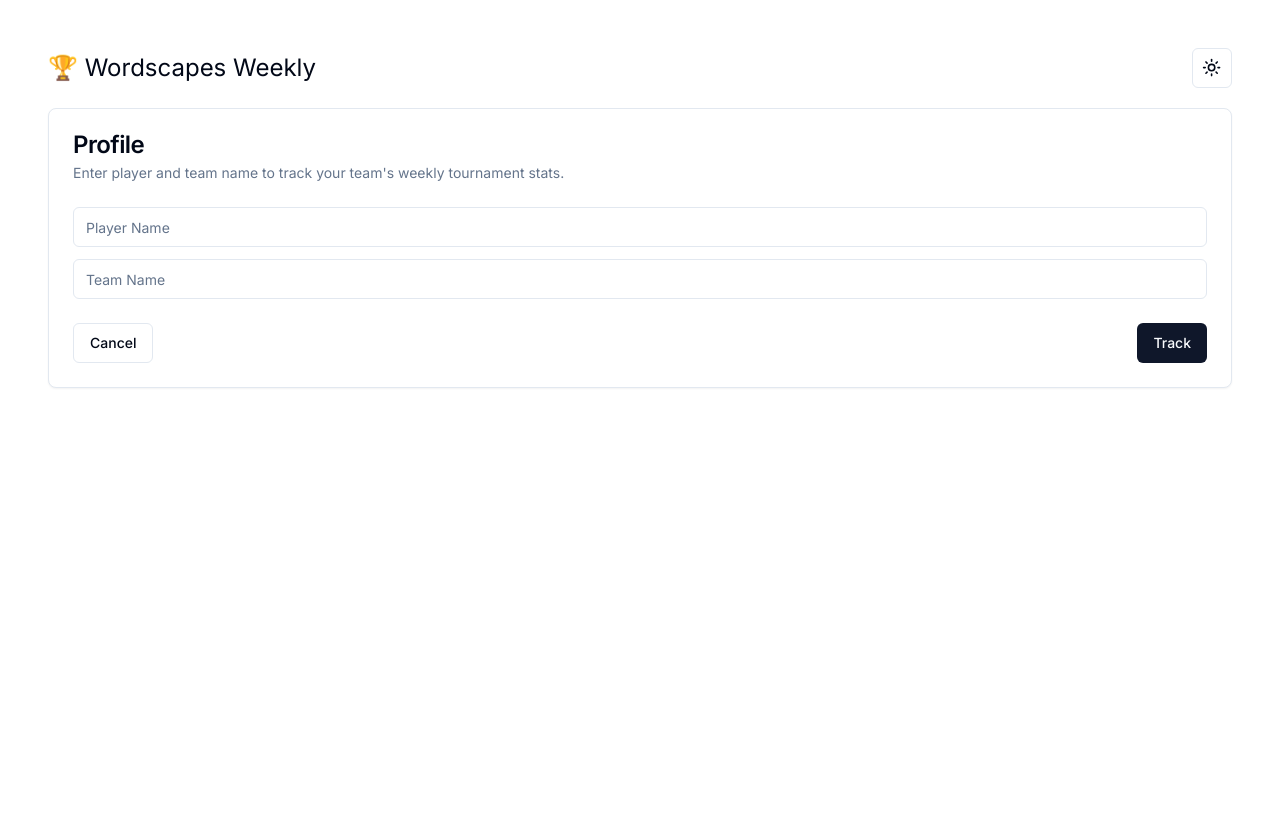
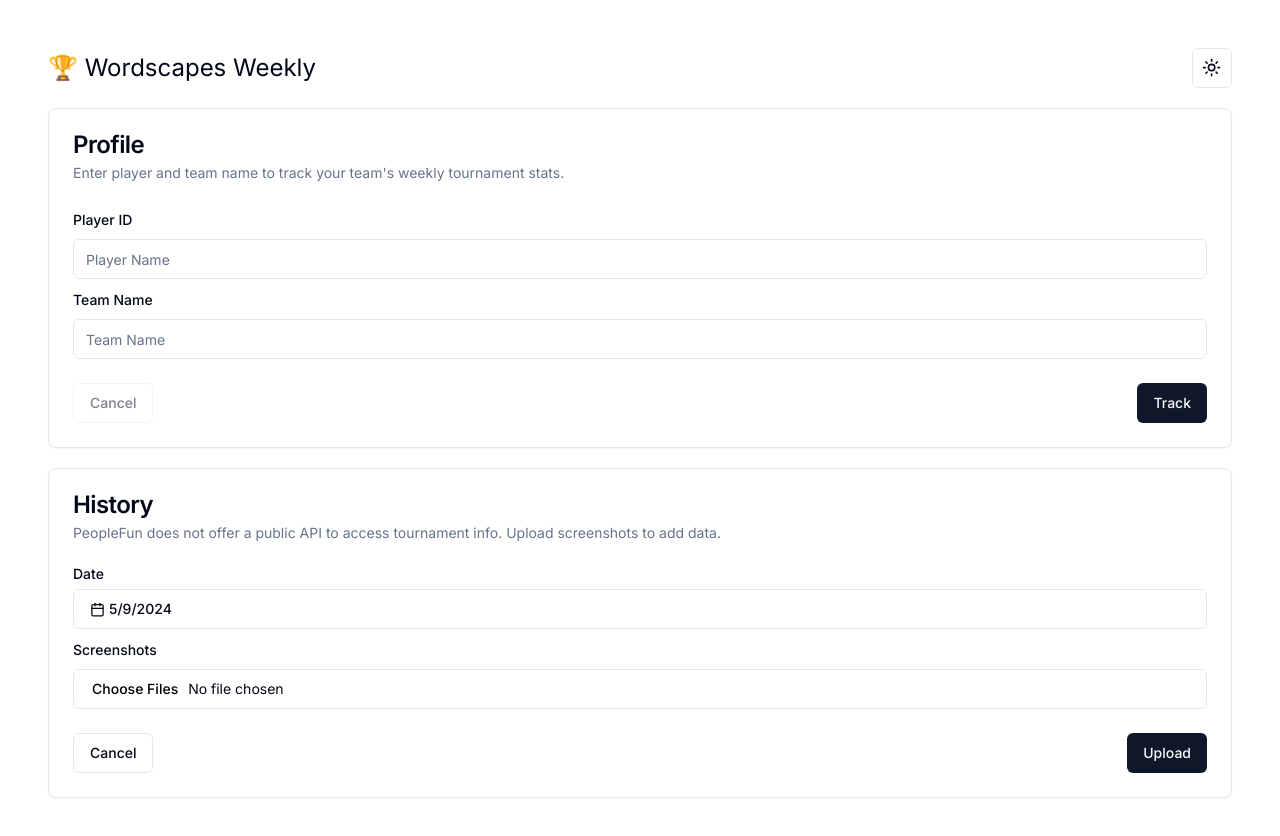
Before and after one commit to brandedcow/werdscapes-weekly, a Next.js app: page / in a window 1280 px wide. Shown: the top 836 px of the page. Before the commit the page ends 800 px from the top, so only its background shows below. Built offline with nearby package versions, Linux system fonts and the light colour scheme.

Commit message:
feat: Added history card to home page.

```diff
--- a/app/page.tsx
+++ b/app/page.tsx
@@ -1,7 +1,6 @@
 import { DarkModeToggle } from "@/components/shared/dark-mode-toggle";
 import { ProfileCard } from "@/components/shared/profile-card";
-import { Button } from "@/components/ui/button";
-import { Input } from "@/components/ui/input";
+import { TeamHistoryCard } from "@/components/shared/team-history-card";
 
 export default function Home() {
   return (
@@ -12,6 +11,8 @@ export default function Home() {
       </div>
 
       <ProfileCard />
+
+      <TeamHistoryCard />
     </main>
   );
 }
--- a/components/shared/profile-form.tsx
+++ b/components/shared/profile-form.tsx
@@ -2,7 +2,7 @@ import useProfileStore from "@/store/useProfileStore";
 import { zodResolver } from "@hookform/resolvers/zod";
 import { useForm } from "react-hook-form";
 import { z } from "zod";
-import { Form, FormControl, FormField } from "../ui/form";
+import { Form, FormControl, FormField, FormItem, FormLabel } from "../ui/form";
 import { Input } from "../ui/input";
 import { Button } from "../ui/button";
 import {
@@ -51,28 +51,38 @@ export function ProfileForm({ onSubmit, onCancel }: ProfileFormProps) {
             onSubmit={form.handleSubmit(onSubmit)}
             className="flex flex-col gap-y-6"
           >
-            <div className="flex flex-col gap-y-3">
+            <div className="flex flex-col gap-y-2">
               <FormField
                 control={form.control}
                 name="playerName"
                 render={({ field }) => (
+                  <FormItem>
+                    <FormLabel>Player ID</FormLabel>
                     <FormControl>
                       <Input placeholder="Player Name" {...field} />
                     </FormControl>
+                  </FormItem>
                 )}
               />
               <FormField
                 control={form.control}
                 name="teamName"
                 render={({ field }) => (
+                  <FormItem>
+                    <FormLabel>Team Name</FormLabel>
                     <FormControl>
                       <Input placeholder="Team Name" {...field} />
                     </FormControl>
+                  </FormItem>
                 )}
               />
             </div>
             <div className="flex justify-between">
-              <Button variant="outline" onClick={() => onCancel()}>
+              <Button
+                variant="outline"
+                onClick={() => onCancel()}
+                disabled={!playerName || !teamName}
+              >
                 Cancel
               </Button>
               <Button type="submit">Track</Button>
--- a/components/shared/profile-info.tsx
+++ b/components/shared/profile-info.tsx
@@ -15,10 +15,12 @@ export const ProfileInfo = ({
 }: ProfileInfoProps) => {
   return (
     <Card>
-      <CardHeader className="flex flex-row justify-between items-end">
+      <CardHeader className="flex flex-row justify-between items-center">
         <div className="flex flex-col">
           <CardTitle>{playerName}</CardTitle>
-          <CardDescription>⛨ {teamName}</CardDescription>
+          <CardDescription className="text-wrap break-all">
+            ⛨ {teamName}
+          </CardDescription>
         </div>
         <Button variant="outline" size="icon" onClick={() => onEdit()}>
           <Edit />
--- a/components/shared/team-history-card.tsx
+++ b/components/shared/team-history-card.tsx
@@ -0,0 +1,41 @@
+"use client";
+
+import useProfileStore from "@/store/useProfileStore";
+import {
+  Card,
+  CardContent,
+  CardDescription,
+  CardHeader,
+  CardTitle,
+} from "../ui/card";
+import { Input } from "../ui/input";
+import { Button } from "../ui/button";
+import { Edit, Plus, PlusSquare } from "lucide-react";
+import { Label } from "../ui/label";
+import { useState } from "react";
+import { TeamHistoryUploadForm } from "./team-history-upload-form";
+import TeamHistoryList from "./team-history-list";
+
+export function TeamHistoryCard() {
+  const { playerName, teamName } = useProfileStore();
+  // TODO: change default isUpload to reflect if there is any data fetched from backend.
+  const [isUpload, setIsUpload] = useState<boolean>(true);
+
+  const handleSubmit = async (values: any) => {
+    // TODO: handle server action
+    setIsUpload(false);
+  };
+
+  return (
+    <>
+      {isUpload ? (
+        <TeamHistoryUploadForm
+          onSubmit={handleSubmit}
+          onCancel={() => setIsUpload(false)}
+        />
+      ) : (
+        <TeamHistoryList onUpload={() => setIsUpload(true)} />
+      )}
+    </>
+  );
+}
--- /dev/null
+++ b/components/shared/team-history-list.tsx
@@ -0,0 +1,22 @@
+import { PlusSquare } from "lucide-react";
+import { Button } from "../ui/button";
+import { Card, CardDescription, CardHeader, CardTitle } from "../ui/card";
+
+interface TeamHistoryListProps {
+  onUpload: () => void;
+}
+
+export default function TeamHistoryList({ onUpload }: TeamHistoryListProps) {
+  return (
+    <Card>
+      <CardHeader className="flex flex-row justify-between items-center">
+        <div>
+          <CardTitle>Tournament History</CardTitle>
+        </div>
+        <Button variant="outline" size="icon" onClick={onUpload}>
+          <PlusSquare />
+        </Button>
+      </CardHeader>
+    </Card>
+  );
+}
--- /dev/null
+++ b/components/shared/team-history-upload-form.tsx
@@ -0,0 +1,104 @@
+import { Calendar, PlusSquare } from "lucide-react";
+import { Button } from "../ui/button";
+import {
+  Card,
+  CardContent,
+  CardDescription,
+  CardHeader,
+  CardTitle,
+} from "../ui/card";
+import { Label } from "../ui/label";
+import { Input } from "../ui/input";
+import { Form, FormControl, FormField, FormItem, FormLabel } from "../ui/form";
+import { useForm } from "react-hook-form";
+import { z } from "zod";
+import { Popover, PopoverContent, PopoverTrigger } from "../ui/popover";
+
+const teamHistoryFormSchema = z.object({
+  date: z.date(),
+  screenshots: z.array(z.string()),
+});
+
+export type teamHistoryFormValues = z.infer<typeof teamHistoryFormSchema>;
+
+interface TeamHistoryUploadFormProps {
+  onSubmit: (values: any) => void;
+  onCancel: () => void;
+}
+
+export function TeamHistoryUploadForm({
+  onSubmit,
+  onCancel,
+}: TeamHistoryUploadFormProps) {
+  const form = useForm<teamHistoryFormValues>({
+    defaultValues: {
+      date: new Date(),
+      screenshots: [],
+    },
+  });
+
+  return (
+    <Card>
+      <CardHeader>
+        <CardTitle>History</CardTitle>
+        <CardDescription>
+          PeopleFun does not offer a public API to access tournament info.
+          Upload screenshots to add data.
+        </CardDescription>
+      </CardHeader>
+      <CardContent>
+        <Form {...form}>
+          <form
+            onSubmit={form.handleSubmit(onSubmit)}
+            className="flex flex-col gap-y-6"
+          >
+            <div className="flex flex-col gap-y-2">
+              <FormField
+                control={form.control}
+                name="date"
+                render={({ field }) => (
+                  <FormItem className="flex flex-col">
+                    <FormLabel>Date</FormLabel>
+                    <Popover>
+                      <PopoverTrigger asChild>
+                        <FormControl>
+                          <Button
+                            variant="outline"
+                            className="w-full flex items-center gap-x-1 justify-start"
+                          >
+                            <Calendar height={15} width={15} />
+                            {field.value.toLocaleDateString()}
+                          </Button>
+                        </FormControl>
+                      </PopoverTrigger>
+                      <PopoverContent></PopoverContent>
+                    </Popover>
+                  </FormItem>
+                )}
+              />
+              <FormField
+                control={form.control}
+                name="screenshots"
+                render={({ field }) => (
+                  <FormItem>
+                    <FormLabel>Screenshots</FormLabel>
+                    <FormControl>
+                      <Input id="screenshots" type="file" multiple {...field} />
+                    </FormControl>
+                  </FormItem>
+                )}
+              />
+            </div>
+
+            <div className="flex justify-between">
+              <Button variant="outline" onClick={() => onCancel()}>
+                Cancel
+              </Button>
+              <Button type="submit">Upload</Button>
+            </div>
+          </form>
+        </Form>
+      </CardContent>
+    </Card>
+  );
+}
--- a/components/ui/button.tsx
+++ b/components/ui/button.tsx
@@ -1,8 +1,8 @@
-import * as React from "react"
-import { Slot } from "@radix-ui/react-slot"
-import { cva, type VariantProps } from "class-variance-authority"
+import * as React from "react";
+import { Slot } from "@radix-ui/react-slot";
+import { cva, type VariantProps } from "class-variance-authority";
 
-import { cn } from "@/lib/utils"
+import { cn } from "@/lib/utils";
 
 const buttonVariants = cva(
   "inline-flex items-center justify-center whitespace-nowrap rounded-md text-sm font-medium ring-offset-background transition-colors focus-visible:outline-none focus-visible:ring-2 focus-visible:ring-ring focus-visible:ring-offset-2 disabled:pointer-events-none disabled:opacity-50",
@@ -23,7 +23,7 @@ const buttonVariants = cva(
         default: "h-10 px-4 py-2",
         sm: "h-9 rounded-md px-3",
         lg: "h-11 rounded-md px-8",
-        icon: "h-10 w-10",
+        icon: "h-10 w-10 p-1.5",
       },
     },
     defaultVariants: {
@@ -31,26 +31,26 @@ const buttonVariants = cva(
       size: "default",
     },
   }
-)
+);
 
 export interface ButtonProps
   extends React.ButtonHTMLAttributes<HTMLButtonElement>,
     VariantProps<typeof buttonVariants> {
-  asChild?: boolean
+  asChild?: boolean;
 }
 
 const Button = React.forwardRef<HTMLButtonElement, ButtonProps>(
   ({ className, variant, size, asChild = false, ...props }, ref) => {
-    const Comp = asChild ? Slot : "button"
+    const Comp = asChild ? Slot : "button";
     return (
       <Comp
         className={cn(buttonVariants({ variant, size, className }))}
         ref={ref}
         {...props}
       />
-    )
+    );
   }
-)
-Button.displayName = "Button"
+);
+Button.displayName = "Button";
 
-export { Button, buttonVariants }
+export { Button, buttonVariants };
--- /dev/null
+++ b/components/ui/calendar.tsx
@@ -0,0 +1,66 @@
+"use client"
+
+import * as React from "react"
+import { ChevronLeft, ChevronRight } from "lucide-react"
+import { DayPicker } from "react-day-picker"
+
+import { cn } from "@/lib/utils"
+import { buttonVariants } from "@/components/ui/button"
+
+export type CalendarProps = React.ComponentProps<typeof DayPicker>
+
+function Calendar({
+  className,
+  classNames,
+  showOutsideDays = true,
+  ...props
+}: CalendarProps) {
+  return (
+    <DayPicker
+      showOutsideDays={showOutsideDays}
+      className={cn("p-3", className)}
+      classNames={{
+        months: "flex flex-col sm:flex-row space-y-4 sm:space-x-4 sm:space-y-0",
+        month: "space-y-4",
+        caption: "flex justify-center pt-1 relative items-center",
+        caption_label: "text-sm font-medium",
+        nav: "space-x-1 flex items-center",
+        nav_button: cn(
+          buttonVariants({ variant: "outline" }),
+          "h-7 w-7 bg-transparent p-0 opacity-50 hover:opacity-100"
+        ),
+        nav_button_previous: "absolute left-1",
+        nav_button_next: "absolute right-1",
+        table: "w-full border-collapse space-y-1",
+        head_row: "flex",
+        head_cell:
+          "text-muted-foreground rounded-md w-9 font-normal text-[0.8rem]",
+        row: "flex w-full mt-2",
+        cell: "h-9 w-9 text-center text-sm p-0 relative [&:has([aria-selected].day-range-end)]:rounded-r-md [&:has([aria-selected].day-outside)]:bg-accent/50 [&:has([aria-selected])]:bg-accent first:[&:has([aria-selected])]:rounded-l-md last:[&:has([aria-selected])]:rounded-r-md focus-within:relative focus-within:z-20",
+        day: cn(
+          buttonVariants({ variant: "ghost" }),
+          "h-9 w-9 p-0 font-normal aria-selected:opacity-100"
+        ),
+        day_range_end: "day-range-end",
+        day_selected:
+          "bg-primary text-primary-foreground hover:bg-primary hover:text-primary-foreground focus:bg-primary focus:text-primary-foreground",
+        day_today: "bg-accent text-accent-foreground",
+        day_outside:
+          "day-outside text-muted-foreground opacity-50 aria-selected:bg-accent/50 aria-selected:text-muted-foreground aria-selected:opacity-30",
+        day_disabled: "text-muted-foreground opacity-50",
+        day_range_middle:
+          "aria-selected:bg-accent aria-selected:text-accent-foreground",
+        day_hidden: "invisible",
+        ...classNames,
+      }}
+      components={{
+        IconLeft: ({ ...props }) => <ChevronLeft className="h-4 w-4" />,
+        IconRight: ({ ...props }) => <ChevronRight className="h-4 w-4" />,
+      }}
+      {...props}
+    />
+  )
+}
+Calendar.displayName = "Calendar"
+
+export { Calendar }
--- /dev/null
+++ b/components/ui/popover.tsx
@@ -0,0 +1,31 @@
+"use client"
+
+import * as React from "react"
+import * as PopoverPrimitive from "@radix-ui/react-popover"
+
+import { cn } from "@/lib/utils"
+
+const Popover = PopoverPrimitive.Root
+
+const PopoverTrigger = PopoverPrimitive.Trigger
+
+const PopoverContent = React.forwardRef<
+  React.ElementRef<typeof PopoverPrimitive.Content>,
+  React.ComponentPropsWithoutRef<typeof PopoverPrimitive.Content>
+>(({ className, align = "center", sideOffset = 4, ...props }, ref) => (
+  <PopoverPrimitive.Portal>
+    <PopoverPrimitive.Content
+      ref={ref}
+      align={align}
+      sideOffset={sideOffset}
+      className={cn(
+        "z-50 w-72 rounded-md border bg-popover p-4 text-popover-foreground shadow-md outline-none data-[state=open]:animate-in data-[state=closed]:animate-out data-[state=closed]:fade-out-0 data-[state=open]:fade-in-0 data-[state=closed]:zoom-out-95 data-[state=open]:zoom-in-95 data-[side=bottom]:slide-in-from-top-2 data-[side=left]:slide-in-from-right-2 data-[side=right]:slide-in-from-left-2 data-[side=top]:slide-in-from-bottom-2",
+        className
+      )}
+      {...props}
+    />
+  </PopoverPrimitive.Portal>
+))
+PopoverContent.displayName = PopoverPrimitive.Content.displayName
+
+export { Popover, PopoverTrigger, PopoverContent }
--- a/package.json
+++ b/package.json
@@ -14,13 +14,16 @@
     "@prisma/client": "^5.13.0",
     "@radix-ui/react-dropdown-menu": "^2.0.6",
     "@radix-ui/react-label": "^2.0.2",
+    "@radix-ui/react-popover": "^1.0.7",
     "@radix-ui/react-slot": "^1.0.2",
     "class-variance-authority": "^0.7.0",
     "clsx": "^2.1.1",
+    "date-fns": "^3.6.0",
     "lucide-react": "^0.378.0",
     "next": "14.2.3",
     "next-themes": "^0.3.0",
     "react": "^18",
+    "react-day-picker": "^8.10.1",
     "react-dom": "^18",
     "react-hook-form": "^7.51.4",
     "tailwind-merge": "^2.3.0",
```
Also changed, not shown: 1 other file (tests, documents, lock files or other folders). Lines whose indentation alone changed are shown as unchanged.
